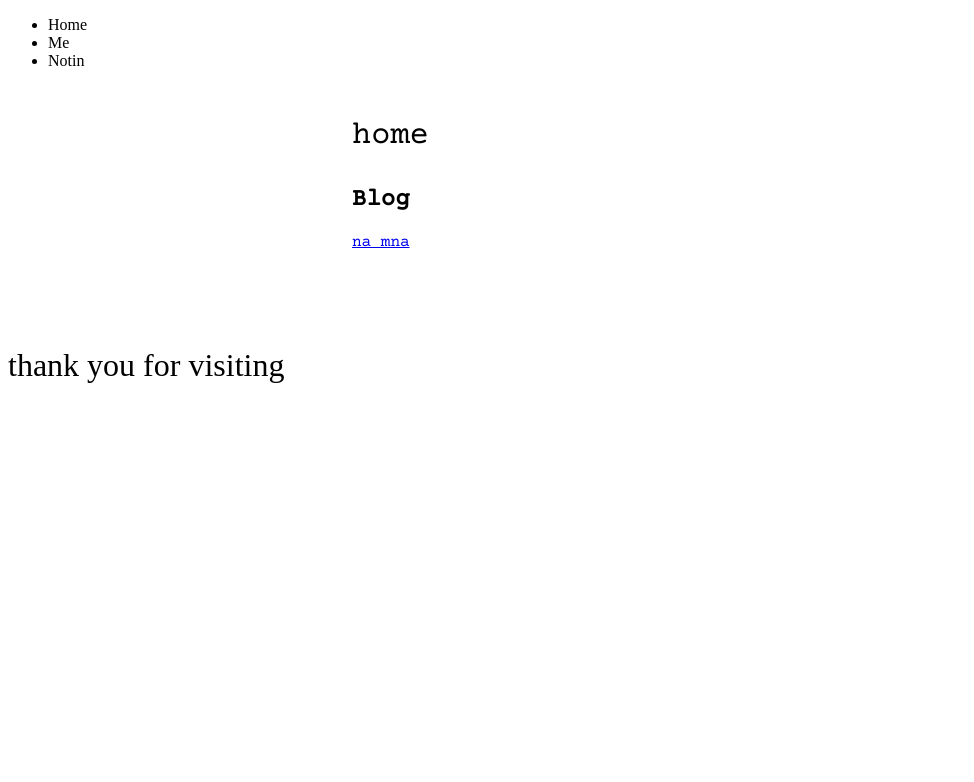
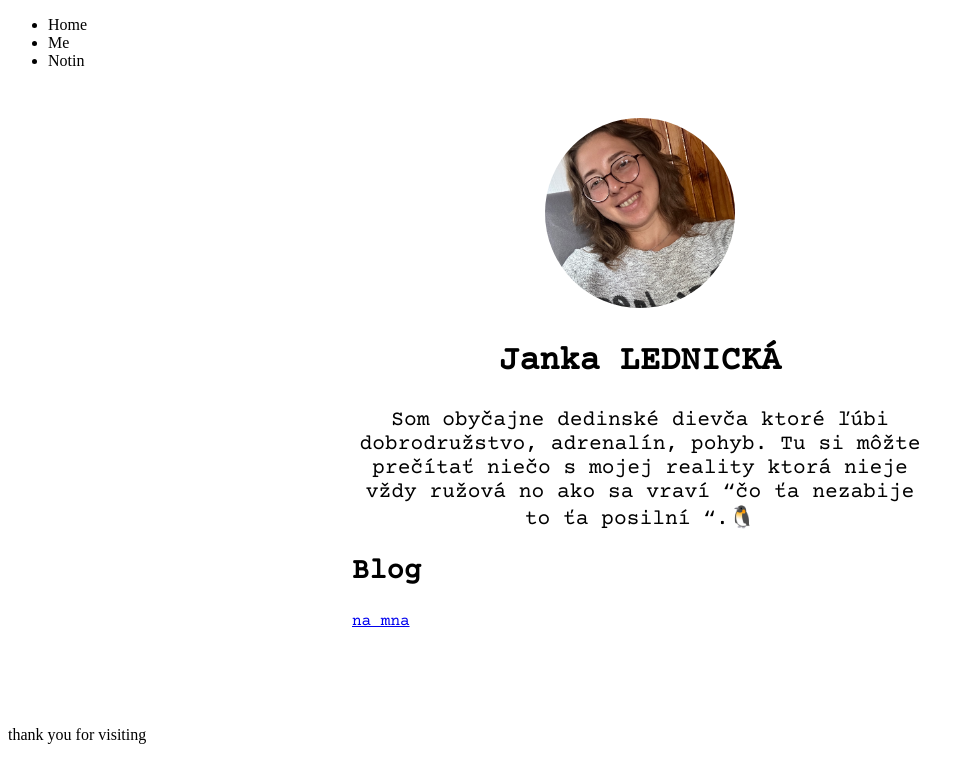
Before and after one commit to unikorm/webblog_forjane, a Next.js app: page / in a window 1280 px wide. Shown: the top 782 px of the page, without its empty margins (0-974 px from the left). Built offline with nearby package versions, Linux system fonts and the light colour scheme.

Commit message:
workin on main page in index.js, a little modify on root layout and keep goin on footer/header and so on...

```diff
--- a/components/header.js
+++ b/components/header.js
@@ -1,5 +1,6 @@
 
 import Link from 'next/link';
+import styles from "../styles/layout.module.css";
 
 const Header = () => {
   return (
--- a/pages/index.js
+++ b/pages/index.js
@@ -5,6 +5,7 @@ import Head from "next/head";
 
 import Layout from "../components/layout";
 import PostList from '../components/postList';
+import styles from "../styles/layout.module.css";
 
 const Home = () => {
   return (
@@ -12,7 +13,17 @@ const Home = () => {
       <Head>
         <title>home</title>
       </Head>
-      <p>home</p>
+      <section className={styles.aboutMeOnMain}>
+        <Image
+          src="/images/profile-photo.jpg"
+          className={styles.profilePhotoMain}
+          height={190}
+          width={190}
+          alt="janula naša"
+        />
+        <h1>Janka LEDNICKÁ</h1>
+        <p>Som obyčajne dedinské dievča ktoré ľúbi dobrodružstvo, adrenalín, pohyb. Tu si môžte prečítať niečo s mojej reality ktorá nieje vždy ružová no ako sa vraví “čo ťa nezabije to ťa posilní “.🐧</p>
+      </section>
       <PostList />
       <Link href="/about-me">na mna</Link>
     </Layout>
--- a/styles/globals.css
+++ b/styles/globals.css
@@ -1,4 +1,15 @@
 
-p {
-  font-size: 2rem;
+h1 {
+  font-size: 2.1rem;
+  font-weight: bold;
 }
+
+h2 {
+  font-size: 1.8rem;
+  font-weight: bolder;
+}
+
+h3 {
+  font-size: 1.6rem;
+  font-weight: bolder;
+}
--- a/styles/layout.module.css
+++ b/styles/layout.module.css
@@ -5,4 +5,14 @@
     margin: 3rem auto 6rem;
     /* font-size: 2rem; */
     font-family: 'Courier Prime', monospace;
+    font-size: 1rem;
 }
+
+.aboutMeOnMain {
+    text-align: center;
+    font-size: 1.33rem;
+}
+
+.profilePhotoMain {
+    border-radius: 100%;
+}
```
